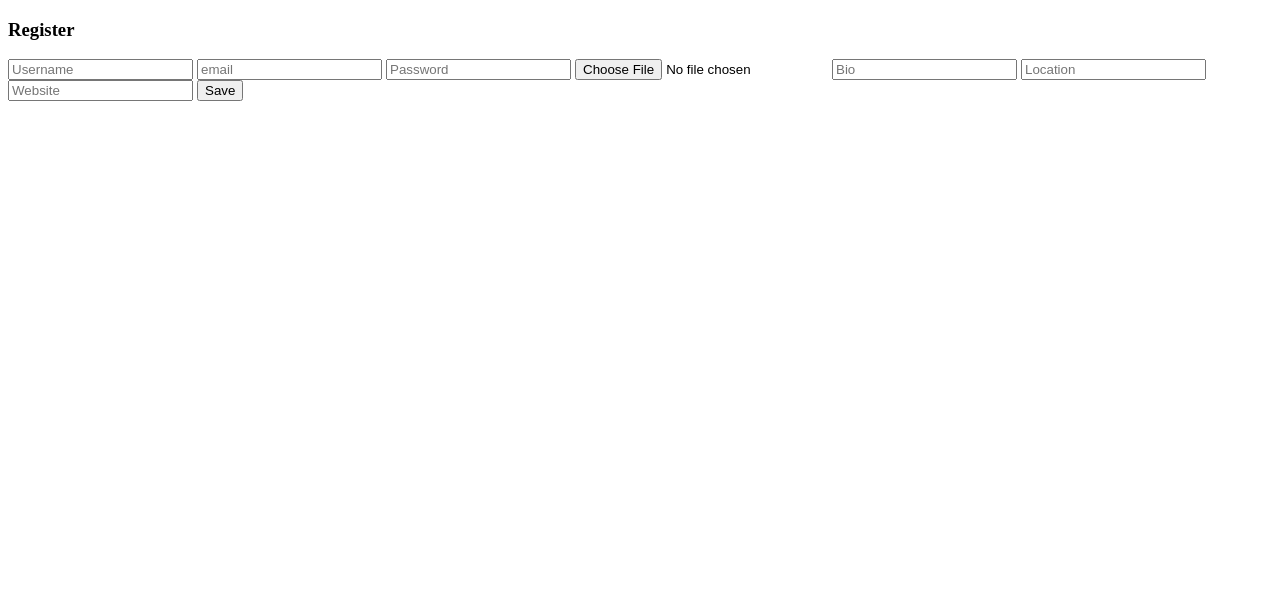
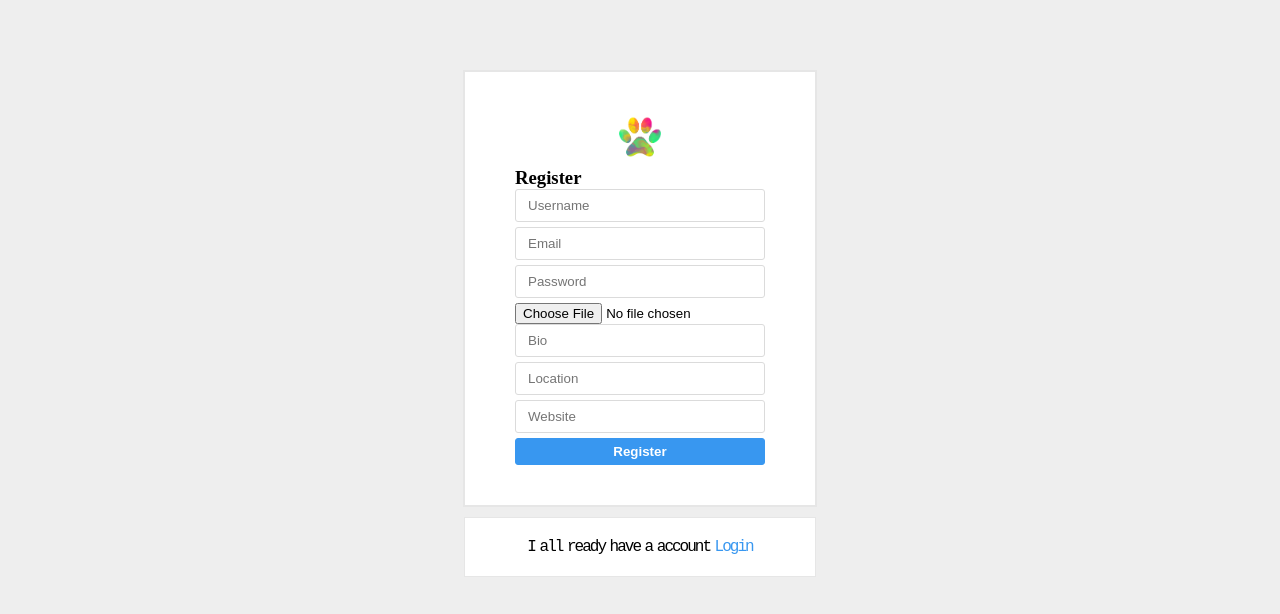
Before and after one commit to S-Morozov/Dogram, a website with bundled scripts: page ui/register.html in a window 1280 px wide. Built offline with nearby package versions, Linux system fonts and the light colour scheme.

Commit message:
register form beatiful

```diff
--- /dev/null
+++ b/ui/css/register.css
@@ -0,0 +1,111 @@
+* {
+    margin: 0;
+    padding: 0;
+}
+
+body {
+    background-color: #eee;
+}
+
+#wrapper {
+    width: 500px;
+    height: 50%;
+    overflow: hidden;
+    border: 0 solid #000;
+    margin: 50px auto;
+    padding: 10px;
+}
+
+.main-content {
+    width: 250px;
+    height: 40%;
+    margin: 10px auto;
+    background-color: #fff;
+    border: 2px solid #e6e6e6;
+    padding: 40px 50px;
+}
+
+.header {
+    border: 0 solid #000;
+    margin-bottom: 5px;
+}
+
+.header img {
+    display: block;
+    height: 50px;
+    width: 50px;
+    margin: auto;
+    align-items: center;
+
+}
+
+.input-1,
+.input-2 {
+    width: 100%;
+    margin-bottom: 5px;
+    padding: 8px 12px;
+    border: 1px solid #dbdbdb;
+    box-sizing: border-box;
+    border-radius: 3px;
+}
+
+.overlap-text {
+    position: relative;
+}
+
+.overlap-text a {
+    position: absolute;
+    top: 8px;
+    right: 10px;
+    color: #003569;
+    font-size: 14px;
+    text-decoration: none;
+    font-family: 'Overpass Mono', monospace;
+    letter-spacing: -1px;
+}
+
+.btn {
+    width: 100%;
+    background-color: #3897f0;
+    border: 1px solid #3897f0;
+    padding: 5px 12px;
+    color: #fff;
+    font-weight: bold;
+    cursor: pointer;
+    border-radius: 3px;
+}
+
+.sub-content {
+    width: 250px;
+    height: 40%;
+    margin: 10px auto;
+    border: 1px solid #e6e6e6;
+    padding: 20px 50px;
+    background-color: #fff;
+}
+
+.s-part {
+    text-align: center;
+    font-family: 'Overpass Mono', monospace;
+    word-spacing: -3px;
+    letter-spacing: -2px;
+    font-weight: normal;
+}
+
+.s-part a {
+    text-decoration: none;
+    cursor: pointer;
+    color: #3897f0;
+    font-family: 'Overpass Mono', monospace;
+    word-spacing: -3px;
+    letter-spacing: -2px;
+    font-weight: normal;
+}
+
+input:focus {
+    background-color: yellow;
+}
+
+.light-border {
+    padding: 8px, 12px;
+}
--- a/ui/register.html
+++ b/ui/register.html
@@ -4,21 +4,38 @@
     <meta charset="UTF-8">
     <meta http-equiv="X-UA-Compatible" content="IE=edge">
     <meta name="viewport" content="width=device-width, initial-scale=1.0">
+    <link rel="stylesheet" href="css/register.css">
     <title>Document</title>
 </head>
 <body>
+
+  <div id="wrapper">
+    <div class="main-content">
+        <div class="header">
+            <img src="/images/logo-paw-transparent.png"  alt="image"/>
+        </div>
+        <div class="l-part">
+            <form id="login-form">
               <div class="formDiv">
                 <h3>Register</h3>
-        <form class="light-border" id="add-user-form">
-          <input class="light-border" type="text" name="username" pattern=".{3,}" placeholder="Username" required>
-          <input class="light-border" type="email" name="email" placeholder="email">
-          <input class="light-border" type="password" name="password" placeholder="Password">
+                <form class="input-1" id="add-user-form">
+                  <input class="input-1" type="text" name="username" pattern=".{3,}" placeholder="Username" required>
+                  <input class="input-1" type="email" name="email" placeholder="Email">
+                  <input class="input-1" type="password" name="password" placeholder="Password">
                   <input class="light-border" type="file" name="profile_image" accept="image/*" placeholder="Choose file">
-          <input class="light-border" type="bio" name="bio" placeholder="Bio">
-          <input class="light-border" type="location" name="location" placeholder="Location">
-          <input class="light-border" type="website" name="website" placeholder="Website">
-          <button class="light-border" type="submit">Save</button>
+                  <input class="input-1" type="bio" name="bio" placeholder="Bio">
+                  <input class="input-1" type="location" name="location" placeholder="Location">
+                  <input class="input-1" type="website" name="website" placeholder="Website">
                 </form>
+              </div>
+            </div>
+            <input type="button" value="Register" class="btn" />
+        </form>
+        </div>
+    <div class="sub-content">
+        <div class="s-part">
+          I all ready have a account <a href="login.html">Login</a>
+        </div>
     </div>
 </div>
   <script src="/utils/serialize.js"></script>
```
Lines whose indentation alone changed are shown as unchanged.
